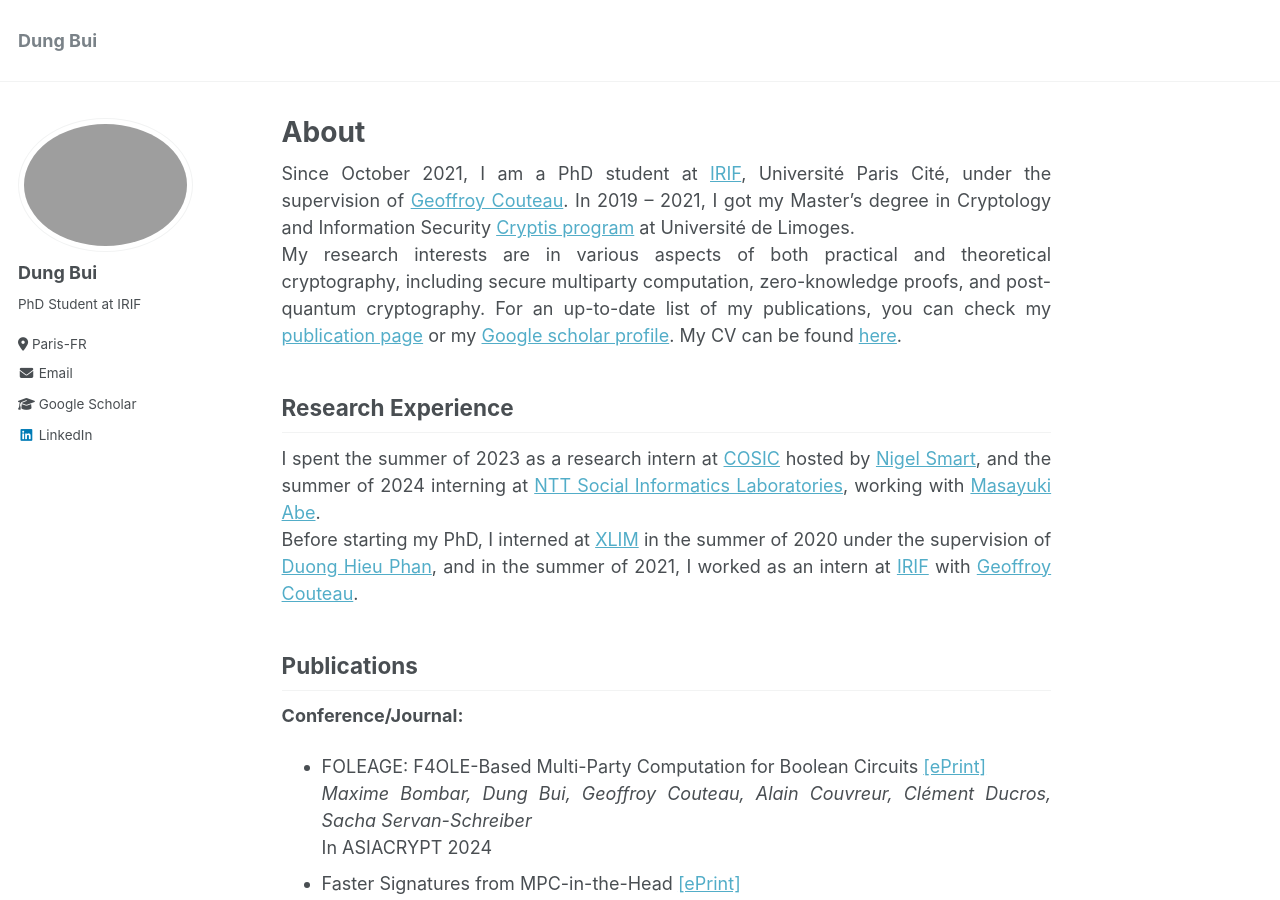
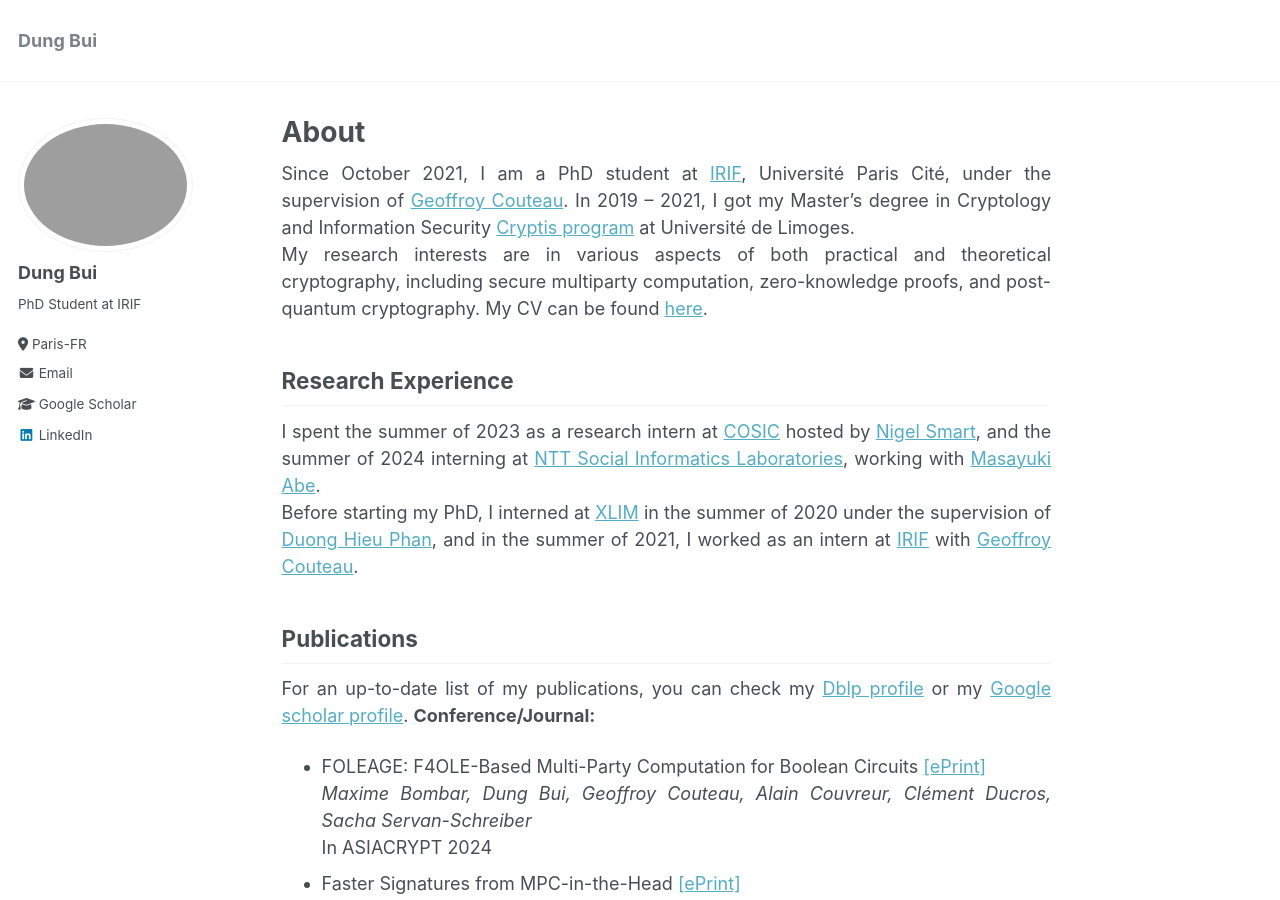
Before and after one commit to dungbui15/dungbui15.github.io, a Jekyll site: the page built from _pages/about.md, in a window 1280 px wide and 900 px high. Built offline with Jekyll 4.4.1, drawn with Linux system fonts in a browser that asks for light colours.

Commit message:
Update about.md

```diff
--- a/_pages/about.md
+++ b/_pages/about.md
@@ -17,13 +17,14 @@ div {
 
 
 Since October 2021, I am a PhD student at [IRIF](https://www.irif.fr/), Université Paris Cité, under the supervision of [Geoffroy Couteau](https://geoffroycouteau.github.io/). In 2019 -- 2021, I got my Master's degree in Cryptology and Information Security [Cryptis program](https://www.cryptis.fr/) at Université de Limoges. <br>
-My research interests are in various aspects of both practical and theoretical cryptography, including secure multiparty computation, zero-knowledge proofs, and post-quantum cryptography. For an up-to-date list of my publications, you can check my [publication page](https://dungbui15.github.io/publications/) or my [Google scholar profile](https://scholar.google.com/citations?user=StGOHMUAAAAJ&hl=en&authuser=1). My CV can be found [here](/files/PhD_CV.pdf).
+My research interests are in various aspects of both practical and theoretical cryptography, including secure multiparty computation, zero-knowledge proofs, and post-quantum cryptography. My CV can be found [here](/files/PhD_CV.pdf).
 
 ## Research Experience
 I spent the summer of 2023 as a research intern at [COSIC](https://www.esat.kuleuven.be/cosic/) hosted by [Nigel Smart](https://nigelsmart.github.io/), and the summer of 2024 interning at [NTT Social Informatics Laboratories](https://www.rd.ntt/e/sil/), working with [Masayuki Abe](https://security-kouza.github.io/nanacov/). <br>
 Before starting my PhD, I interned at [XLIM](https://www.xlim.fr/en) in the summer of 2020 under the supervision of [Duong Hieu Phan](https://www.di.ens.fr/users/phan/index.html),  and in the summer of 2021, I worked as an intern at [IRIF](https://www.irif.fr/) with [Geoffroy Couteau](https://geoffroycouteau.github.io/).
 
 ## Publications
+For an up-to-date list of my publications, you can check my [Dblp profile](https://dblp.uni-trier.de/pid/127/1711.html) or my [Google scholar profile](https://scholar.google.com/citations?user=StGOHMUAAAAJ&hl=en&authuser=1).
 **Conference/Journal:**
 - FOLEAGE: F4OLE-Based Multi-Party Computation for Boolean Circuits [[ePrint]](https://eprint.iacr.org/2024/429)
   *Maxime Bombar, Dung Bui, Geoffroy Couteau, Alain Couvreur, Clément Ducros, Sacha Servan-Schreiber*
```
